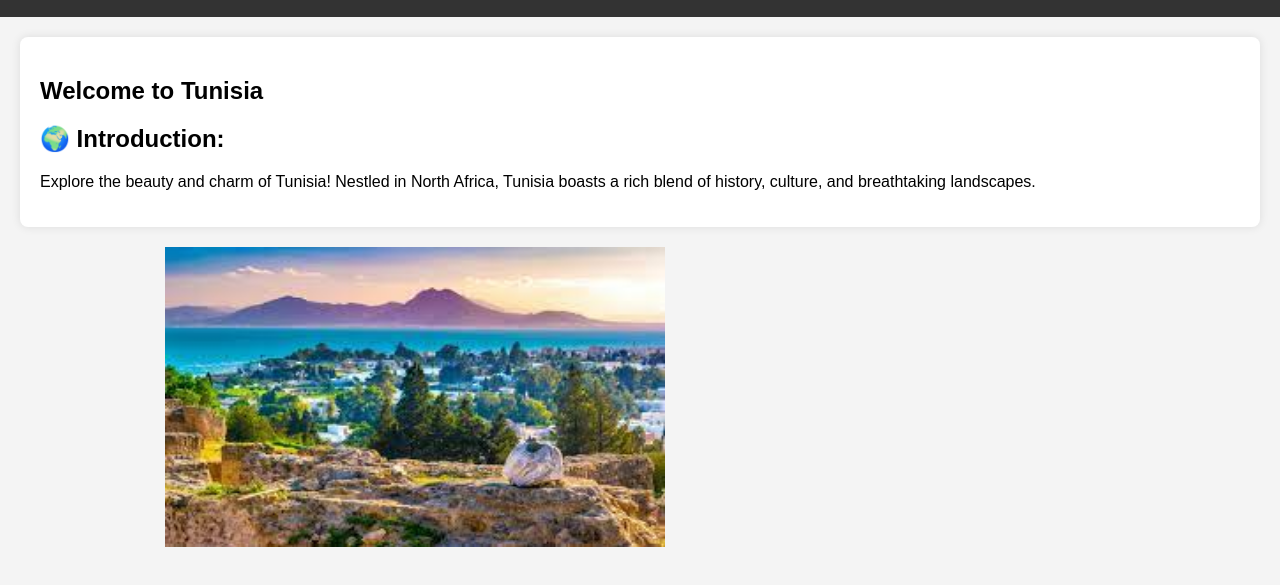
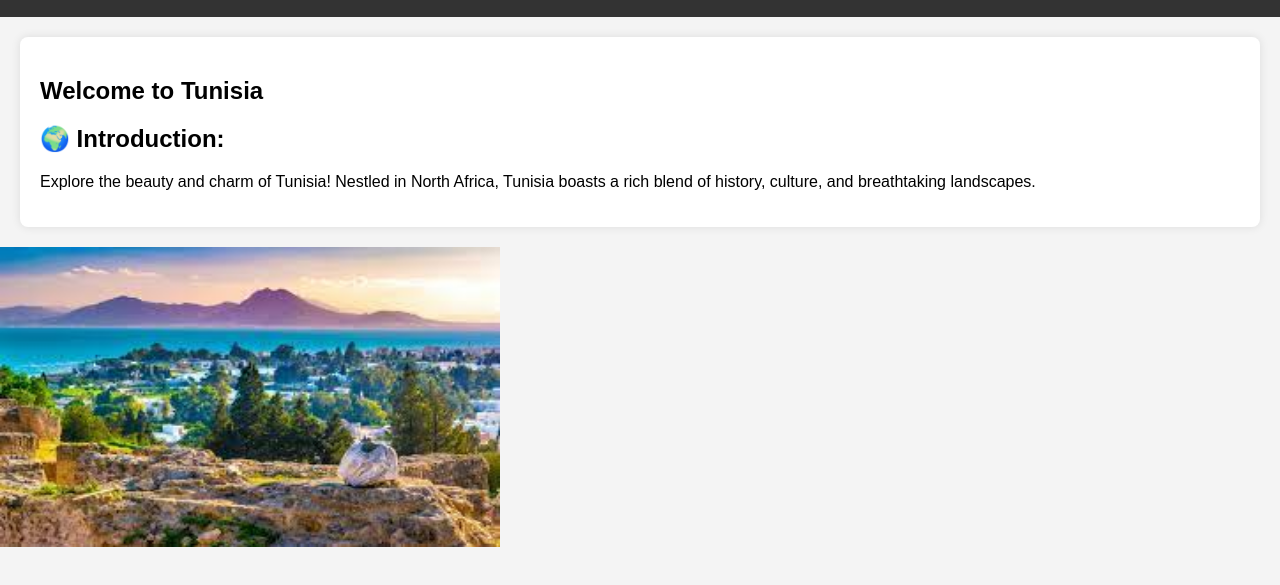
Before and after one commit to AdamChrouda/ENG_project2eme, a plain HTML site: page index.html in a window 1280 px wide. Shown: the part 95-680 px from the top of the page. Drawn offline with nearby package versions, Linux system fonts and the light colour scheme.

Commit message:
Update index.html

```diff
--- a/index.html
+++ b/index.html
@@ -32,7 +32,6 @@
             display: block;
         }
         #slideshow-container {
-            max-width: 950px;
             position: relative;
             margin: auto;
             item-align: center;
```
